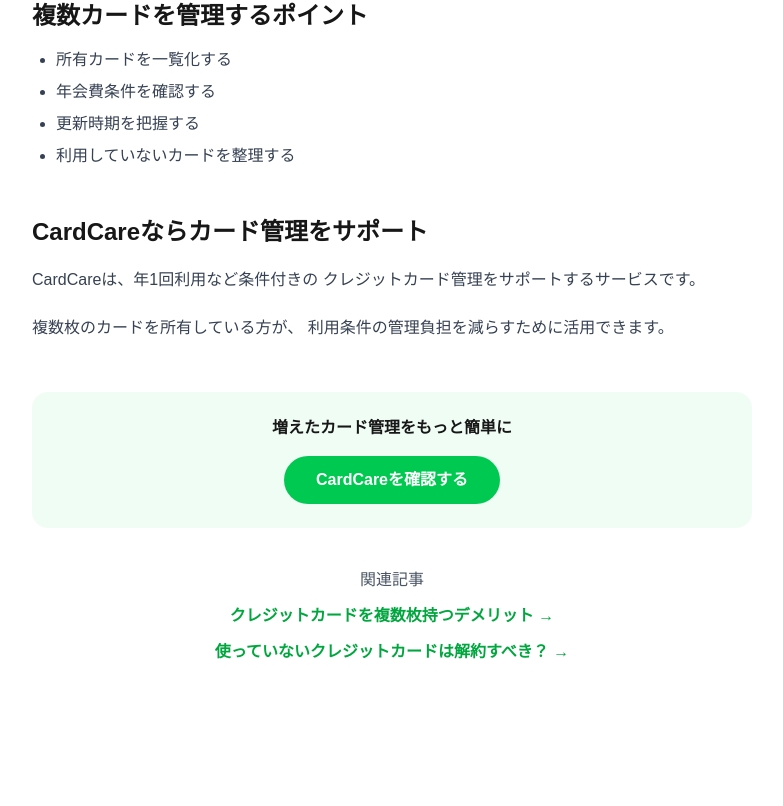
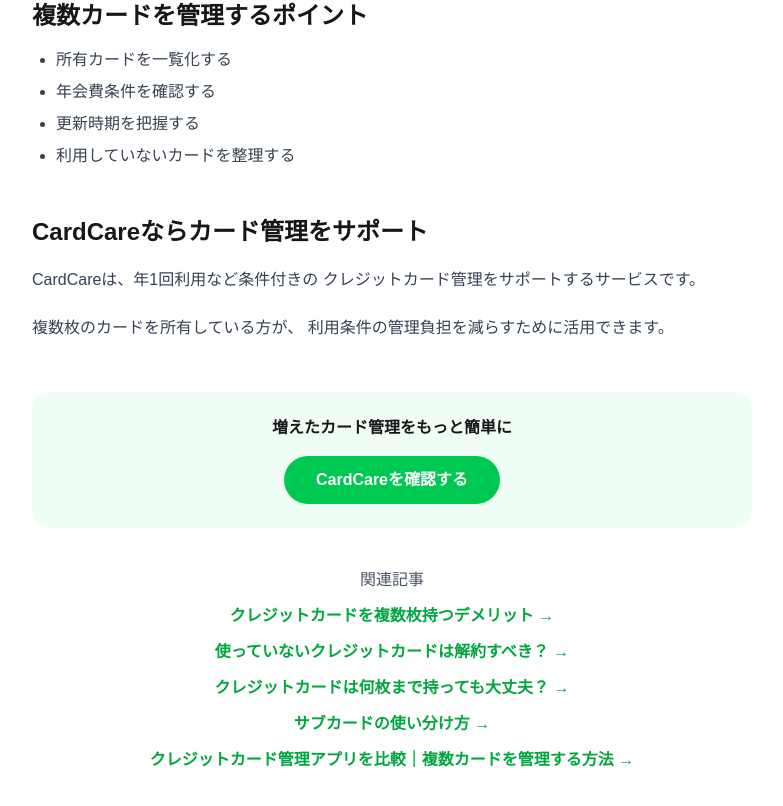
Before and after one commit to vbball0316-debug/cardcare, a Next.js app: page /blog/too-many-credit-cards in a window 1280 px wide. Shown: the part 1598-2404 px from the top of the page, without its empty margins (248-1031 px from the left). Before the commit the page ends 2310 px from the top, so only its background shows below. Built offline with nearby package versions, Linux system fonts and the light colour scheme.

Commit message:
Add internal links to too many cards article

```diff
--- a/app/blog/too-many-credit-cards/page.tsx
+++ b/app/blog/too-many-credit-cards/page.tsx
@@ -227,6 +227,30 @@
           >
             使っていないクレジットカードは解約すべき？ →
           </a>
+          <br />
+
+<a
+  href="/blog/how-many-credit-cards-should-you-have"
+  className="mt-3 inline-block font-bold text-green-600"
+>
+  クレジットカードは何枚まで持っても大丈夫？ →
+</a>
+<br />
+
+<a
+  href="/blog/sub-credit-card-benefits"
+  className="mt-3 inline-block font-bold text-green-600"
+>
+  サブカードの使い分け方 →
+</a>
+<br />
+
+<a
+  href="/blog/credit-card-management-app"
+  className="mt-3 inline-block font-bold text-green-600"
+>
+  クレジットカード管理アプリを比較｜複数カードを管理する方法 →
+</a>
 
 
         </div>
```
